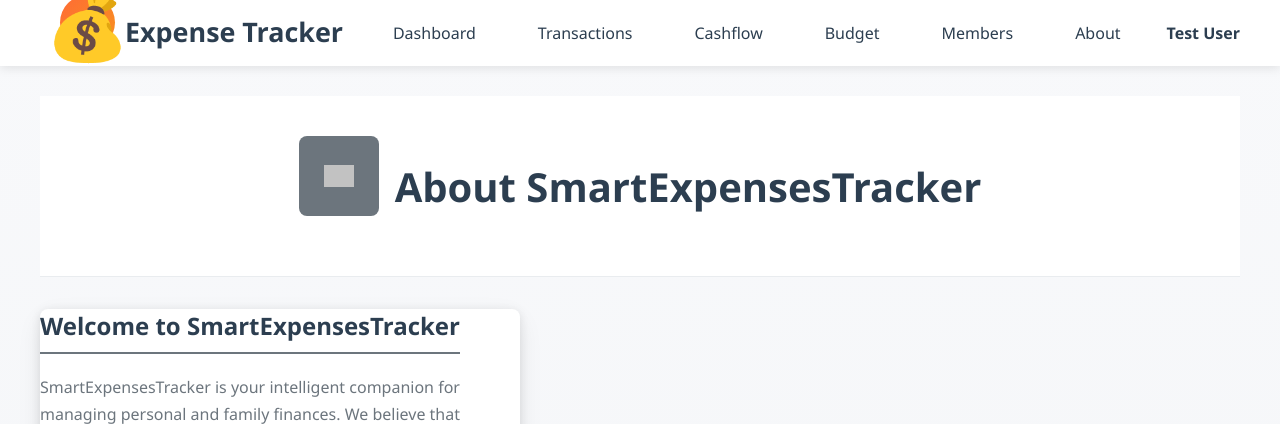
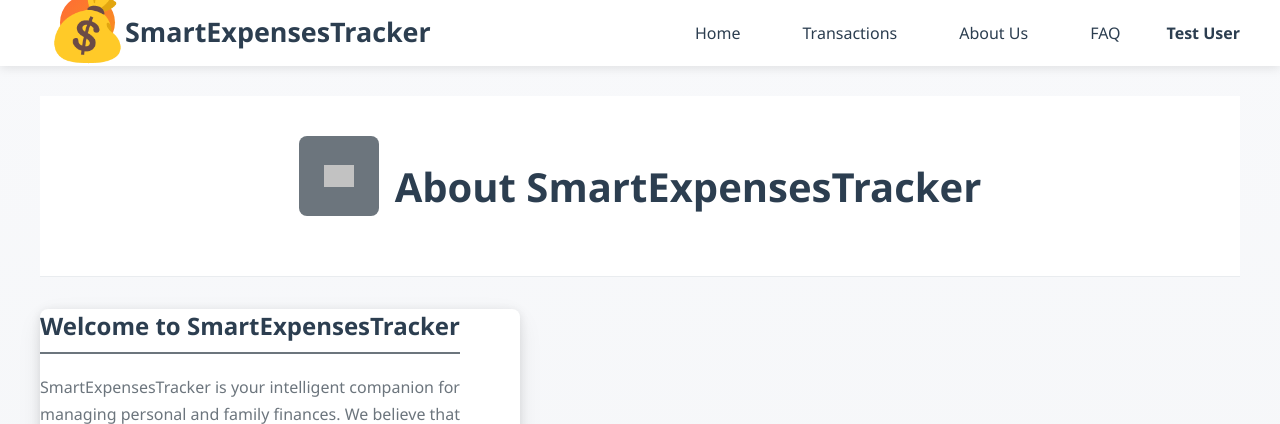
Before and after one commit to FlaviaMorgulis/Smart_Expenses_Tracker, a Flask app: page /about in a window 1280 px wide. Shown: the top 424 px of the page. Run offline with Flask 3, Linux system fonts and the light colour scheme; a user stored in the database is signed in; grey boxes are pictures that could not be loaded.

Commit message:
Update navigation bar to match main branch version
- Simplified navigation with fewer links
- Consistent across all pages
- Matches main branch design

```diff
--- a/app/templates/base.html
+++ b/app/templates/base.html
@@ -5,64 +5,29 @@
     <meta name="viewport" content="width=device-width, initial-scale=1.0" />
     <title>{% block title %}SmartExpensesTracker{% endblock %}</title>
 
-    <!-- Font Awesome Icons -->
-    <link
-      rel="stylesheet"
-      href="https://cdnjs.cloudflare.com/ajax/libs/font-awesome/6.0.0/css/all.min.css"
-    />
-
-    <!-- Core CSS (Base styles only) -->
-    <link
-      rel="stylesheet"
-      href="{{ url_for('static', filename='css/style.css') }}"
-    />
-
-    <!-- Legacy CSS (Temporary - will be split further) -->
-    <link
-      rel="stylesheet"
-      href="{{ url_for('static', filename='css/style.css') }}"
-    />
-
-    {% block head %}{% endblock %}
+    <!-- Original CSS -->
+    <link rel="stylesheet" href="{{ url_for('static', filename='css/style.css') }}">
 </head>
-  <body class="{% if not current_user.is_authenticated %}auth-page{% endif %}">
-    <!-- Navigation (only show if user is logged in) -->
-    {% if current_user.is_authenticated %}
+<body>
+    <!-- Navigation -->
     <nav class="navbar">
         <div class="nav-container">
             <div class="brand">
                 <div class="logo">💰</div>
-          <h1>
-            <a
-              href="{{ url_for('main.index') }}"
-              style="text-decoration: none; color: inherit"
-              >Expense Tracker</a
-            >
-          </h1>
+                <h1><a href="{{ url_for('main.index') }}" style="text-decoration: none; color: inherit;">SmartExpensesTracker</a></h1>
             </div>
 
             <div class="nav-links">
                 {% if current_user.is_authenticated %}
                 <!-- Logged in users -->
-          <a href="{{ url_for('main.dashboard') }}" class="nav-link"
-            >Dashboard</a
-          >
-          <a href="{{ url_for('transactions.transactions') }}" class="nav-link"
-            >Transactions</a
-          >
-          <a href="{{ url_for('main.cash_flow') }}" class="nav-link"
-            >Cashflow</a
-          >
-          <a href="{{ url_for('main.budget') }}" class="nav-link">Budget</a>
-          <a href="{{ url_for('main.members') }}" class="nav-link">Members</a>
-          <a href="{{ url_for('main.about') }}" class="nav-link">About</a>
+                <a href="{{ url_for('main.dashboard') }}" class="nav-link">Home</a>
+                <a href="{{ url_for('main.transactions') }}" class="nav-link">Transactions</a>
+                <a href="{{ url_for('main.about') }}" class="nav-link">About Us</a>
+                <a href="{{ url_for('main.faq') }}" class="nav-link">FAQ</a>
                 <div class="user-menu">
                     <span class="user-name">{{ current_user.user_name }}</span>
                     <div class="user-dropdown">
                         <a href="{{ url_for('main.profile') }}">Profile</a>
-              {% if current_user.is_administrator() %}
-              <a href="{{ url_for('admin.index') }}">Admin Panel</a>
-              {% endif %}
                         <a href="{{ url_for('auth.logout') }}">Logout</a>
                     </div>
                 </div>
@@ -74,62 +39,32 @@
             </div>
         </div>
     </nav>
-    {% endif %}
 
     <!-- Flash Messages -->
-    {% with messages = get_flashed_messages(with_categories=true) %} {% if
-    messages %}
+    {% with messages = get_flashed_messages(with_categories=true) %}
+        {% if messages %}
             <div class="flash-messages">
                 {% for category, message in messages %}
                     <div class="flash-message {{ category }}">
                         {{ message }}
-        <button class="flash-close" onclick="closeFlashMessage(this)">
-          &times;
-        </button>
+                        <button class="flash-close">&times;</button>
                     </div>
                 {% endfor %}
             </div>
-    {% endif %} {% endwith %}
+        {% endif %}
+    {% endwith %}
 
     <!-- Main Content -->
-    <main
-      class="{% if current_user.is_authenticated %}wrapper{% else %}auth-content{% endif %}"
-    >
+    <main class="wrapper">
         {% block content %}{% endblock %}
     </main>
 
-    <!-- Footer (only show if user is logged in) -->
-    {% if current_user.is_authenticated %}
+    <!-- Footer -->
     <footer class="footer">
         <div class="footer-content">
             <p>&copy; 2025 SmartExpensesTracker. All rights reserved.</p>
         </div>
     </footer>
-    {% endif %}
-
-    <!-- Flash Message JavaScript -->
-    <script>
-      function closeFlashMessage(button) {
-        const flashMessage = button.parentElement;
-        flashMessage.style.opacity = "0";
-        flashMessage.style.transform = "translateY(-10px)";
-        setTimeout(() => {
-          flashMessage.remove();
-        }, 300);
-      }
-
-      // Auto-hide flash messages after 5 seconds
-      document.addEventListener("DOMContentLoaded", function () {
-        const flashMessages = document.querySelectorAll(".flash-message");
-        flashMessages.forEach((message) => {
-          setTimeout(() => {
-            if (message.parentElement) {
-              closeFlashMessage(message.querySelector(".flash-close"));
-            }
-          }, 5000);
-        });
-      });
-    </script>
 
     <!-- External JS -->
     <script src="{{ url_for('static', filename='js/script.js') }}"></script>
```
Lines whose indentation alone changed are shown as unchanged.
